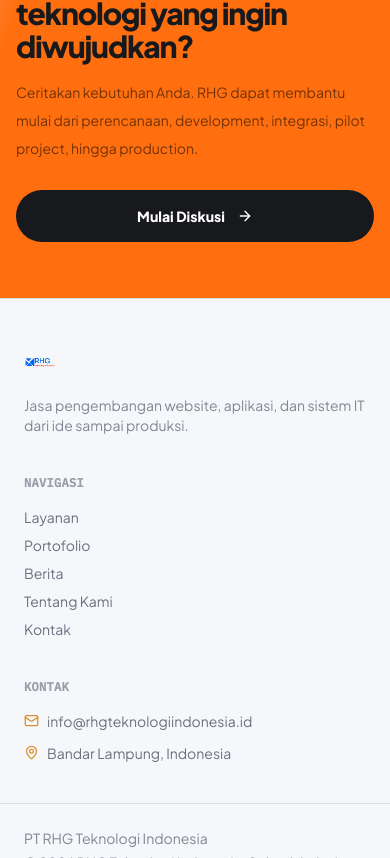
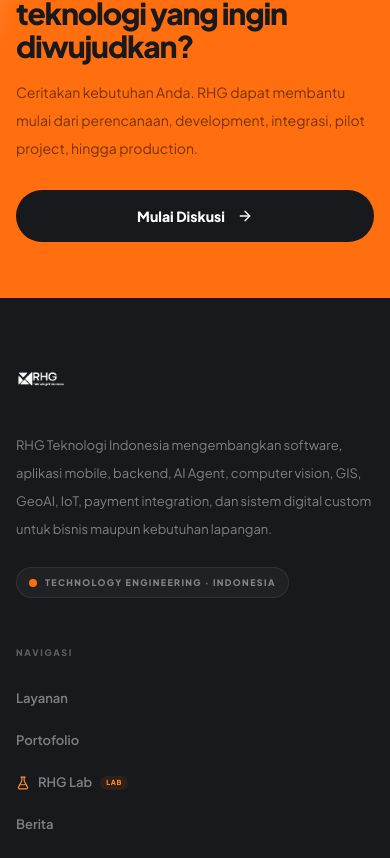
Before and after one commit to akucadangan2/rhg-teknologi-indonesia, a Next.js app: page / in a window 390 px wide. Shown: the part 11142-12000 px from the top of the page. Built offline with nearby package versions, Linux system fonts and the light colour scheme.

Commit message:
add in-app account deletion entry point

```diff
--- a/src/components/layout/Footer.tsx
+++ b/src/components/layout/Footer.tsx
@@ -3,68 +3,269 @@
 import Link from "next/link";
 import Image from "next/image";
 import { usePathname } from "next/navigation";
-import { Mail, MapPin } from "lucide-react";
-import { contactInfo, legalInfo } from "@/lib/data/company";
+import {
+  ArrowUpRight,
+  FlaskConical,
+  Mail,
+  MapPin,
+} from "lucide-react";
+
+import {
+  contactInfo,
+  legalInfo,
+} from "@/lib/data/company";
 
 const NAV_LINKS = [
-  { href: "/layanan", label: "Layanan" },
-  { href: "/portofolio", label: "Portofolio" },
-  { href: "/berita", label: "Berita" },
-  { href: "/tentang", label: "Tentang Kami" },
-  { href: "/kontak", label: "Kontak" },
+  {
+    href: "/layanan",
+    label: "Layanan",
+  },
+  {
+    href: "/portofolio",
+    label: "Portofolio",
+  },
+  {
+    href: "/lab",
+    label: "RHG Lab",
+    featured: true,
+  },
+  {
+    href: "/berita",
+    label: "Berita",
+  },
+  {
+    href: "/tentang",
+    label: "Tentang Kami",
+  },
+  {
+    href: "/kontak",
+    label: "Kontak",
+  },
+];
+
+const CAPABILITIES = [
+  "Web Development",
+  "Mobile Apps",
+  "AI Agent",
+  "Computer Vision",
+  "Backend & Data",
+  "GIS & GeoAI",
+  "IoT Integration",
+  "Payment Integration",
 ];
 
 export function Footer() {
   const pathname = usePathname();
-  if (pathname?.startsWith("/admin")) return null;
+
+  if (pathname?.startsWith("/admin")) {
+    return null;
+  }
+
+  const currentYear = new Date().getFullYear();
 
   return (
-    <footer className="border-t border-ink/10 py-12">
-      <div className="mx-auto grid max-w-6xl gap-10 px-6 sm:grid-cols-3">
-        <div>
-          <div className="relative h-8 w-36">
-            <Image src="/logo-full.png" alt="RHG Teknologi Indonesia" fill className="object-contain object-left" />
+    <footer className="border-t border-black/[0.07] bg-[#17191c] text-white">
+      <div className="mx-auto max-w-7xl px-4 py-14 sm:px-6 sm:py-16 md:px-8 md:py-20 lg:px-10">
+        <div className="grid gap-12 md:grid-cols-2 lg:grid-cols-[1.35fr_.7fr_.8fr_1fr] lg:gap-10">
+          {/* COMPANY */}
+
+          <div className="max-w-md">
+            <Link
+              href="/"
+              aria-label="RHG Teknologi Indonesia"
+              className="inline-flex"
+            >
+              <div className="relative h-[50px] w-[190px] sm:h-[54px] sm:w-[210px]">
+                <Image
+                  src="/logo-full.png"
+                  alt="RHG Teknologi Indonesia"
+                  fill
+                  sizes="210px"
+                  className="object-contain object-left brightness-0 invert"
+                />
               </div>
-          <p className="mt-4 text-sm text-ink/50">
-            Jasa pengembangan website, aplikasi, dan sistem IT dari ide sampai produksi.
+            </Link>
+
+            <p className="mt-5 max-w-md text-[13px] leading-7 text-white/45 sm:text-sm">
+              RHG Teknologi Indonesia mengembangkan software,
+              aplikasi mobile, backend, AI Agent, computer vision,
+              GIS, GeoAI, IoT, payment integration, dan sistem
+              digital custom untuk bisnis maupun kebutuhan lapangan.
             </p>
+
+            <div className="mt-6 inline-flex items-center gap-2 rounded-full border border-white/[0.08] bg-white/[0.035] px-3 py-2">
+              <span className="h-2 w-2 rounded-full bg-[#ff6f0f]" />
+
+              <span className="text-[9px] font-black uppercase tracking-[0.15em] text-white/45">
+                Technology Engineering · Indonesia
+              </span>
+            </div>
           </div>
 
+          {/* NAVIGATION */}
+
           <div>
-          <p className="font-mono text-xs font-semibold uppercase tracking-wide text-ink/40">
+            <p className="text-[9px] font-black uppercase tracking-[0.18em] text-white/30">
               Navigasi
             </p>
-          <nav className="mt-4 flex flex-col gap-2">
+
+            <nav className="mt-5 flex flex-col gap-1">
               {NAV_LINKS.map((link) => (
-              <Link key={link.href} href={link.href} className="text-sm text-ink/60 hover:text-ink">
-                {link.label}
+                <Link
+                  key={link.href}
+                  href={link.href}
+                  className="group flex min-h-[38px] items-center gap-2 text-[13px] font-semibold text-white/45 transition hover:text-white"
+                >
+                  {link.featured && (
+                    <FlaskConical className="h-3.5 w-3.5 text-[#ff8a34]" />
+                  )}
+
+                  <span>{link.label}</span>
+
+                  {link.featured && (
+                    <span className="rounded-full bg-[#ff6f0f]/10 px-1.5 py-0.5 text-[7px] font-black uppercase tracking-[0.1em] text-[#ff8a34]">
+                      Lab
+                    </span>
+                  )}
+
+                  <ArrowUpRight className="h-3 w-3 opacity-0 transition-all group-hover:translate-x-0.5 group-hover:-translate-y-0.5 group-hover:opacity-100" />
                 </Link>
               ))}
             </nav>
           </div>
 
+          {/* CAPABILITIES */}
+
           <div>
-          <p className="font-mono text-xs font-semibold uppercase tracking-wide text-ink/40">
+            <p className="text-[9px] font-black uppercase tracking-[0.18em] text-white/30">
+              Capabilities
+            </p>
+
+            <div className="mt-5 flex flex-col gap-2.5">
+              {CAPABILITIES.map((item) => (
+                <span
+                  key={item}
+                  className="text-[12px] font-medium text-white/40"
+                >
+                  {item}
+                </span>
+              ))}
+            </div>
+          </div>
+
+          {/* CONTACT */}
+
+          <div>
+            <p className="text-[9px] font-black uppercase tracking-[0.18em] text-white/30">
               Kontak
             </p>
-          <div className="mt-4 space-y-3">
-            <a href={"mailto:" + contactInfo.email} className="flex items-center gap-2 text-sm text-ink/60 hover:text-ink">
-              <Mail size={15} className="text-brand" />
-              <span>{contactInfo.email}</span>
+
+            <div className="mt-5 space-y-4">
+              <a
+                href={`mailto:${contactInfo.email}`}
+                className="group flex items-start gap-3 text-[12px] leading-6 text-white/45 transition hover:text-white sm:text-[13px]"
+              >
+                <span className="mt-0.5 flex h-8 w-8 shrink-0 items-center justify-center rounded-lg bg-white/[0.05] transition group-hover:bg-[#ff6f0f]/15">
+                  <Mail className="h-3.5 w-3.5 text-[#ff8a34]" />
+                </span>
+
+                <span className="break-all">
+                  {contactInfo.email}
+                </span>
               </a>
-            <div className="flex items-start gap-2 text-sm text-ink/60">
-              <MapPin size={15} className="mt-0.5 shrink-0 text-brand" />
+
+              <div className="flex items-start gap-3 text-[12px] leading-6 text-white/45 sm:text-[13px]">
+                <span className="mt-0.5 flex h-8 w-8 shrink-0 items-center justify-center rounded-lg bg-white/[0.05]">
+                  <MapPin className="h-3.5 w-3.5 text-[#ff8a34]" />
+                </span>
+
                 <span>{legalInfo.domicile}</span>
               </div>
             </div>
+
+            <Link
+              href="/kontak"
+              className="group mt-6 inline-flex min-h-[44px] items-center justify-center gap-2 rounded-full bg-[#ff6f0f] px-4 text-xs font-black text-[#17191c] transition hover:bg-[#ff8a34]"
+            >
+              Diskusikan Project
+
+              <ArrowUpRight className="h-3.5 w-3.5 transition-transform group-hover:translate-x-0.5 group-hover:-translate-y-0.5" />
+            </Link>
           </div>
         </div>
 
-      <div className="mx-auto mt-10 max-w-6xl border-t border-ink/10 px-6 pt-6 text-sm text-ink/50">
-        <p>{legalInfo.companyName}</p>
+        {/* RHG LAB STRIP */}
+
+        <div className="mt-12 overflow-hidden rounded-[22px] border border-white/[0.07] bg-white/[0.025]">
+          <div className="grid gap-6 p-5 sm:p-6 md:grid-cols-[1fr_auto] md:items-center">
+            <div className="flex items-start gap-4">
+              <span className="flex h-11 w-11 shrink-0 items-center justify-center rounded-xl bg-[#ff6f0f]">
+                <FlaskConical className="h-5 w-5 text-[#17191c]" />
+              </span>
+
+              <div>
+                <p className="text-[9px] font-black uppercase tracking-[0.17em] text-[#ff8a34]">
+                  RHG Applied AI Field Lab
+                </p>
+
+                <h3 className="mt-1.5 text-sm font-black sm:text-base">
+                  Coffee AI Living Lab · Rejang Lebong, Bengkulu
+                </h3>
+
+                <p className="mt-1.5 max-w-2xl text-[11px] leading-5 text-white/35 sm:text-xs">
+                  Real-world testing environment untuk AI Agent,
+                  computer vision, multimodal AI, edge AI,
+                  agriculture AI, prediction, dan eksperimen
+                  teknologi lapangan.
+                </p>
+              </div>
+            </div>
+
+            <Link
+              href="/lab"
+              className="group inline-flex min-h-[44px] w-full items-center justify-center gap-2 rounded-full border border-white/[0.09] px-4 text-xs font-bold text-white/70 transition hover:border-[#ff6f0f]/30 hover:bg-[#ff6f0f]/10 hover:text-white md:w-auto"
+            >
+              Explore RHG Lab
+
+              <ArrowUpRight className="h-3.5 w-3.5 transition-transform group-hover:translate-x-0.5 group-hover:-translate-y-0.5" />
+            </Link>
+          </div>
+        </div>
+
+        {/* BOTTOM */}
+
+        <div className="mt-10 flex flex-col gap-4 border-t border-white/[0.07] pt-6 text-[10px] text-white/30 sm:flex-row sm:items-center sm:justify-between">
+          <div>
+            <p className="font-semibold text-white/45">
+              {legalInfo.companyName}
+            </p>
+
             <p className="mt-1">
-          &copy; {new Date().getFullYear()} RHG Teknologi Indonesia. Seluruh hak cipta dilindungi.
+              © {currentYear} RHG Teknologi Indonesia.
+              Seluruh hak cipta dilindungi.
             </p>
+          </div>
+
+          <div className="flex flex-wrap items-center gap-x-4 gap-y-2">
+            <Link
+              href="/privacy"
+              className="transition hover:text-white/60"
+            >
+              Kebijakan Privasi
+            </Link>
+
+            <Link
+              href="/lab"
+              className="transition hover:text-white/60"
+            >
+              RHG Lab
+            </Link>
+
+            <span>
+              Indonesia
+            </span>
+          </div>
+        </div>
       </div>
     </footer>
   );
--- a/src/components/layout/Navbar.tsx
+++ b/src/components/layout/Navbar.tsx
@@ -7,6 +7,7 @@ import { useEffect, useState } from "react";
 import {
   ArrowRight,
   ArrowUpRight,
+  FlaskConical,
   Menu,
   X,
 } from "lucide-react";
@@ -19,6 +20,11 @@ const NAV_LINKS = [
   {
     href: "/portofolio",
     label: "Portofolio",
+  },
+  {
+    href: "/lab",
+    label: "RHG Lab",
+    featured: true,
   },
   {
     href: "/berita",
@@ -42,7 +48,6 @@ export function Navbar() {
     if (!open) return;
 
     const previousOverflow = document.body.style.overflow;
-
     document.body.style.overflow = "hidden";
 
     return () => {
@@ -72,6 +77,7 @@ export function Navbar() {
       <header className="sticky top-0 z-[60] border-b border-black/[0.06] bg-[#f7f7f5]/95 backdrop-blur-xl">
         <div className="mx-auto flex h-[70px] max-w-7xl items-center justify-between px-4 sm:h-[76px] sm:px-6 md:px-8 lg:h-[80px] lg:px-10">
           {/* LOGO */}
+
           <Link
             href="/"
             aria-label="RHG Teknologi Indonesia"
@@ -90,8 +96,9 @@ export function Navbar() {
           </Link>
 
           {/* DESKTOP */}
+
           <div className="hidden items-center md:flex">
-            <nav className="flex items-center gap-1">
+            <nav className="flex items-center gap-0.5 lg:gap-1">
               {NAV_LINKS.map((link) => {
                 const active = isActive(link.href);
 
@@ -99,13 +106,29 @@ export function Navbar() {
                   <Link
                     key={link.href}
                     href={link.href}
-                    className={`group relative flex h-11 items-center rounded-full px-4 text-sm font-semibold transition-colors duration-200 lg:px-5 ${
+                    className={`group relative flex h-11 items-center gap-1.5 rounded-full px-3 text-[13px] font-semibold transition-all duration-200 lg:px-4 lg:text-sm ${
                       active
                         ? "text-[#17191c]"
                         : "text-slate-500 hover:text-[#17191c]"
                     }`}
                   >
-                    {link.label}
+                    {link.featured && (
+                      <FlaskConical
+                        className={`h-3.5 w-3.5 transition-colors ${
+                          active
+                            ? "text-[#ff6f0f]"
+                            : "text-[#ff8a34]"
+                        }`}
+                      />
+                    )}
+
+                    <span>{link.label}</span>
+
+                    {link.featured && (
+                      <span className="absolute -right-0.5 top-1 h-1.5 w-1.5 rounded-full bg-[#ff6f0f] lg:right-0">
+                        <span className="absolute inset-0 animate-ping rounded-full bg-[#ff6f0f]/50" />
+                      </span>
+                    )}
 
                     <span
                       className={`absolute bottom-[6px] left-1/2 h-[2px] -translate-x-1/2 rounded-full bg-[#ff6f0f] transition-all duration-300 ${
@@ -119,11 +142,11 @@ export function Navbar() {
               })}
             </nav>
 
-            <div className="mx-3 h-6 w-px bg-black/[0.08] lg:mx-4" />
+            <div className="mx-2 h-6 w-px bg-black/[0.08] lg:mx-4" />
 
             <Link
               href="/kontak"
-              className={`group inline-flex h-11 items-center gap-2 rounded-full px-5 text-sm font-bold transition-all duration-300 ${
+              className={`group inline-flex h-11 items-center gap-2 rounded-full px-4 text-[13px] font-bold transition-all duration-300 lg:px-5 lg:text-sm ${
                 contactActive
                   ? "bg-[#ff6f0f] text-[#17191c]"
                   : "bg-[#17191c] text-white hover:-translate-y-0.5 hover:bg-black hover:shadow-[0_12px_28px_rgba(15,23,42,0.15)]"
@@ -142,6 +165,7 @@ export function Navbar() {
           </div>
 
           {/* MOBILE BUTTON */}
+
           <button
             type="button"
             onClick={() => setOpen((value) => !value)}
@@ -177,6 +201,7 @@ export function Navbar() {
       </header>
 
       {/* MOBILE OVERLAY */}
+
       <div
         className={`fixed inset-0 z-50 bg-black/20 backdrop-blur-[2px] transition-opacity duration-300 md:hidden ${
           open
@@ -187,6 +212,7 @@ export function Navbar() {
       />
 
       {/* MOBILE MENU */}
+
       <div
         className={`fixed inset-x-0 bottom-0 top-[70px] z-[55] bg-[#f7f7f5] transition-all duration-500 ease-[cubic-bezier(.22,1,.36,1)] sm:top-[76px] md:hidden ${
           open
@@ -222,11 +248,25 @@ export function Navbar() {
                           : "text-slate-300"
                       }`}
                     >
-                      0{index + 1}
+                      {String(index + 1).padStart(2, "0")}
                     </span>
+
+                    <span className="flex items-center gap-2.5">
+                      {link.featured && (
+                        <span className="flex h-7 w-7 items-center justify-center rounded-lg bg-[#fff0e5]">
+                          <FlaskConical className="h-3.5 w-3.5 text-[#ff6f0f]" />
+                        </span>
+                      )}
 
                       <span className="text-[20px] font-black tracking-[-0.035em]">
                         {link.label}
+                      </span>
+
+                      {link.featured && (
+                        <span className="rounded-full bg-[#ff6f0f]/10 px-2 py-1 text-[7px] font-black uppercase tracking-[0.12em] text-[#ff6f0f]">
+                          Lab
+                        </span>
+                      )}
                     </span>
                   </span>
 
@@ -242,6 +282,8 @@ export function Navbar() {
                 </Link>
               );
             })}
+
+            {/* CONTACT */}
 
             <Link
               href="/kontak"
@@ -259,7 +301,7 @@ export function Navbar() {
                       : "text-slate-300"
                   }`}
                 >
-                  05
+                  {String(NAV_LINKS.length + 1).padStart(2, "0")}
                 </span>
 
                 <span className="text-[20px] font-black tracking-[-0.035em]">
@@ -280,8 +322,12 @@ export function Navbar() {
           </nav>
 
           {/* MOBILE CTA */}
+
           <div className="mt-auto pt-8">
-            <div className="rounded-[22px] bg-[#17191c] p-5 text-white">
+            <div className="relative overflow-hidden rounded-[22px] bg-[#17191c] p-5 text-white">
+              <div className="pointer-events-none absolute -right-12 -top-12 h-32 w-32 rounded-full bg-[#ff6f0f]/10 blur-[50px]" />
+
+              <div className="relative">
                 <p className="text-[9px] font-bold uppercase tracking-[0.18em] text-[#ff8a34]">
                   Start a Project
                 </p>
@@ -291,8 +337,9 @@ export function Navbar() {
                 </h3>
 
                 <p className="mt-2 text-[12px] leading-5.5 text-white/45">
-                Website, aplikasi mobile, backend, GIS, payment integration,
-                atau sistem digital lainnya.
+                  Website, aplikasi mobile, backend, AI Agent,
+                  computer vision, GIS, payment integration, IoT,
+                  atau sistem digital custom lainnya.
                 </p>
 
                 <Link
@@ -300,8 +347,19 @@ export function Navbar() {
                   className="mt-5 flex min-h-[48px] w-full items-center justify-center gap-2 rounded-full bg-[#ff6f0f] px-5 text-sm font-black text-[#17191c] transition active:scale-[0.98]"
                 >
                   Konsultasi Project
+
                   <ArrowRight className="h-4 w-4" />
                 </Link>
+
+                <Link
+                  href="/lab"
+                  className="mt-2.5 flex min-h-[44px] w-full items-center justify-center gap-2 rounded-full border border-white/[0.08] px-5 text-xs font-bold text-white/60 transition active:scale-[0.98]"
+                >
+                  Explore RHG Lab
+
+                  <FlaskConical className="h-3.5 w-3.5 text-[#ff8a34]" />
+                </Link>
+              </div>
             </div>
 
             <div className="mt-5 flex items-center justify-between border-t border-black/[0.07] pt-4 text-[9px] text-slate-400">
```
Lines whose indentation alone changed are shown as unchanged.
